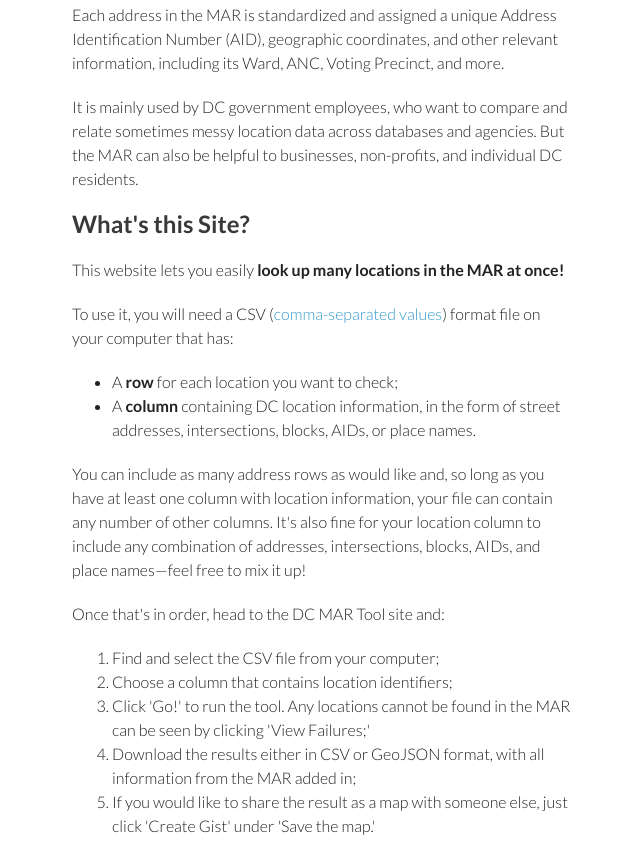
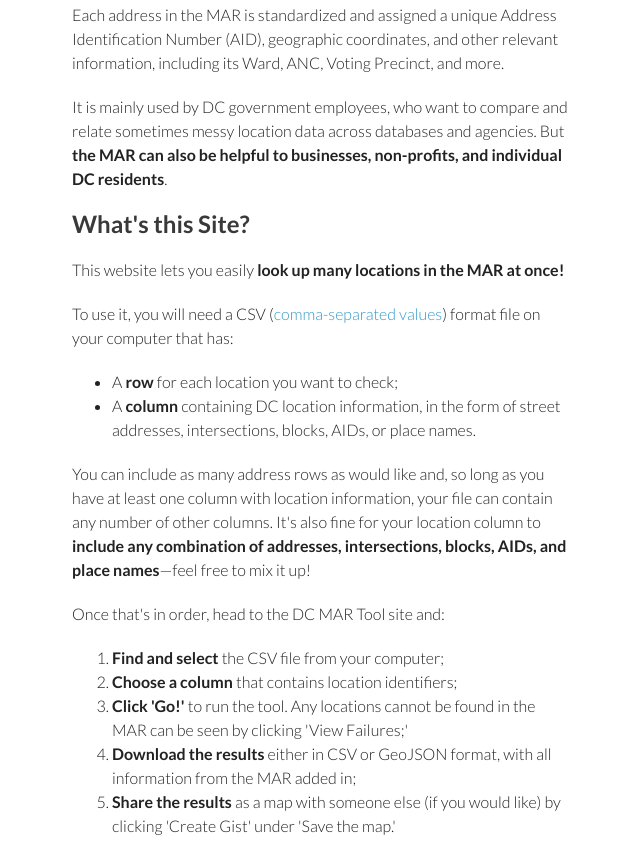
Before and after one commit to emanuelfeld/mardc, a plain HTML site: page about.html in a window 1280 px wide. Shown: the part 411-1252 px from the top of the page, without its empty margins (318-958 px from the left). Drawn offline with Linux system fonts and the light colour scheme; some packages are replaced by stand-ins of ours.

Commit message:
Bold some stuff

```diff
--- a/about.html
+++ b/about.html
@@ -48,7 +48,7 @@
 
 						<p>Each address in the MAR is standardized and assigned a unique Address Identification Number (AID), geographic coordinates, and other relevant information, including its Ward, ANC, Voting Precinct, and more.</p>
 
-						<p>It is mainly used by DC government employees, who want to compare and relate sometimes messy location data across databases and agencies. But the MAR can also be helpful to businesses, non-profits, and individual DC residents.</p>
+						<p>It is mainly used by DC government employees, who want to compare and relate sometimes messy location data across databases and agencies. But <strong>the MAR can also be helpful to businesses, non-profits, and individual DC residents</strong>.</p>
 
 					<h2><a class="anchor" href="#tool" id="tool"><span class="octicon octicon-link"></span></a>What's this Site?</h2>
 
@@ -61,15 +61,15 @@
 							</ul>
 						</p>
 
-						<p>You can include as many address rows as would like and, so long as you have at least one column with location information, your file can contain any number of other columns. It's also fine for your location column to include any combination of addresses, intersections, blocks, AIDs, and place names—feel free to mix it up!</p>
+						<p>You can include as many address rows as would like and, so long as you have at least one column with location information, your file can contain any number of other columns. It's also fine for your location column to <strong>include any combination of addresses, intersections, blocks, AIDs, and place names</strong>—feel free to mix it up!</p>
 
 						<p>Once that's in order, head to the DC MAR Tool site and:
 							<ol>
-								<li>Find and select the CSV file from your computer;</li>
-								<li>Choose a column that contains location identifiers;</li>
-								<li>Click 'Go!' to run the tool. Any locations cannot be found in the MAR can be seen by clicking 'View Failures;'</li>
-								<li>Download the results either in CSV or GeoJSON format, with all information from the MAR added in;</li>
-								<li>If you would like to share the result as a map with someone else, just click 'Create Gist' under 'Save the map.'</li>
+								<li><strong>Find and select</strong> the CSV file from your computer;</li>
+								<li><strong>Choose a column</strong> that contains location identifiers;</li>
+								<li><strong>Click 'Go!'</strong> to run the tool. Any locations cannot be found in the MAR can be seen by clicking 'View Failures;'</li>
+								<li><strong>Download the results</strong> either in CSV or GeoJSON format, with all information from the MAR added in;</li>
+								<li><strong>Share the results</strong> as a map with someone else (if you would like) by clicking 'Create Gist' under 'Save the map.'</li>
 							</ol>
 						</p>
 
```
